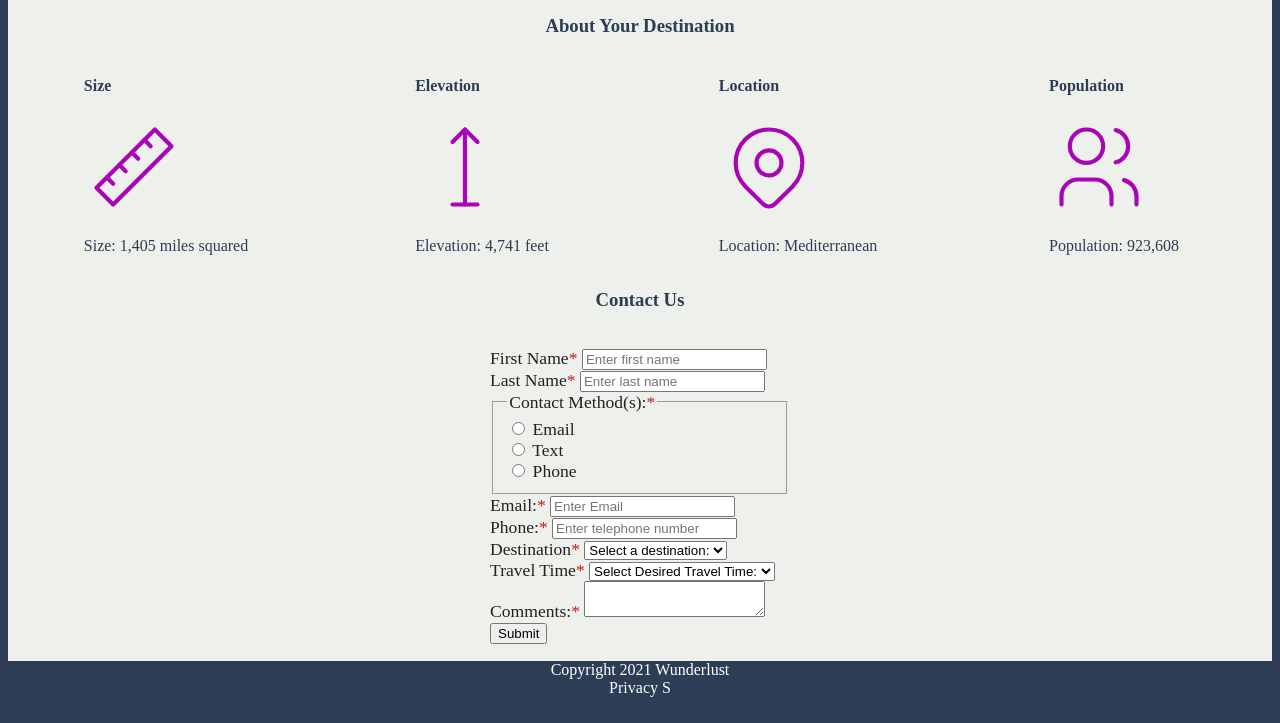
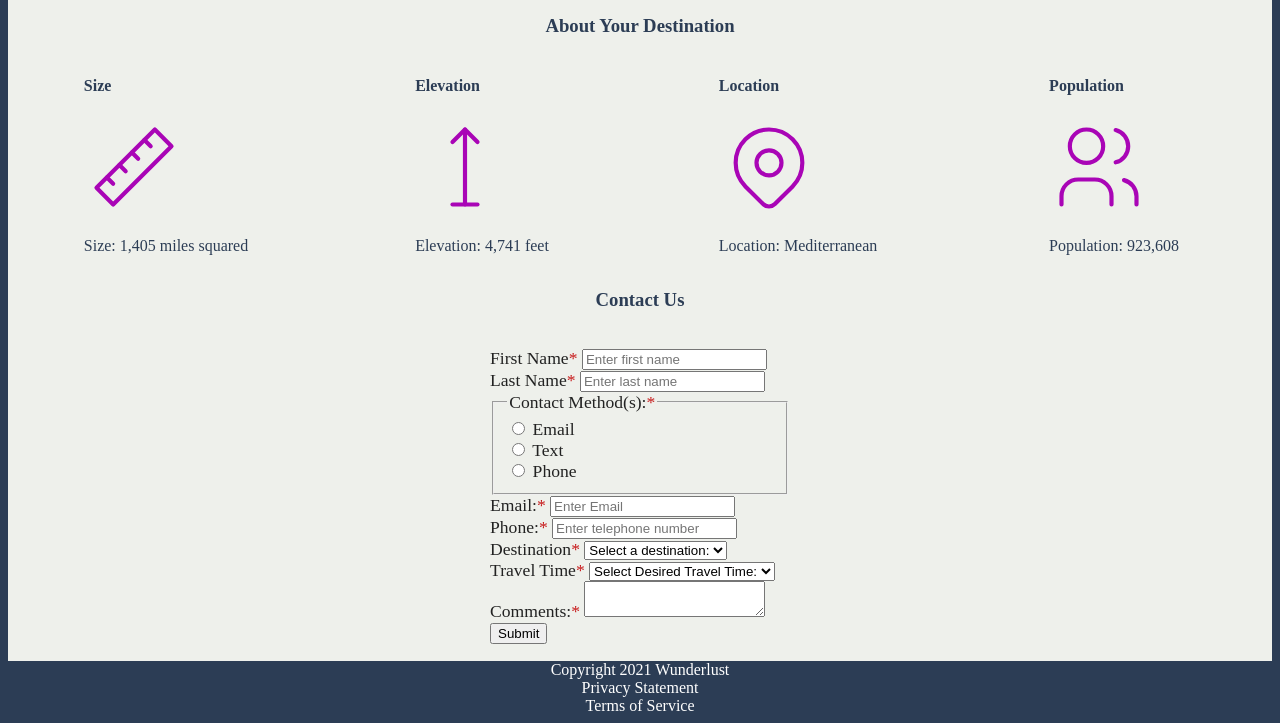
Before and after one commit to ericafor/wunderlust, a plain HTML site: page index.html in a window 1280 px wide. Shown: the part 2022-2745 px from the top of the page. Drawn offline with Linux system fonts and the light colour scheme.

Commit message:
Update index.html

```diff
--- a/index.html
+++ b/index.html
@@ -421,4 +421,11 @@
 
 Copyright 2021 Wunderlust
 <br>
-Privacy S
+Privacy Statement
+<br>
+Terms of Service
+
+</footer>
+
+</body>
+</html>
```
